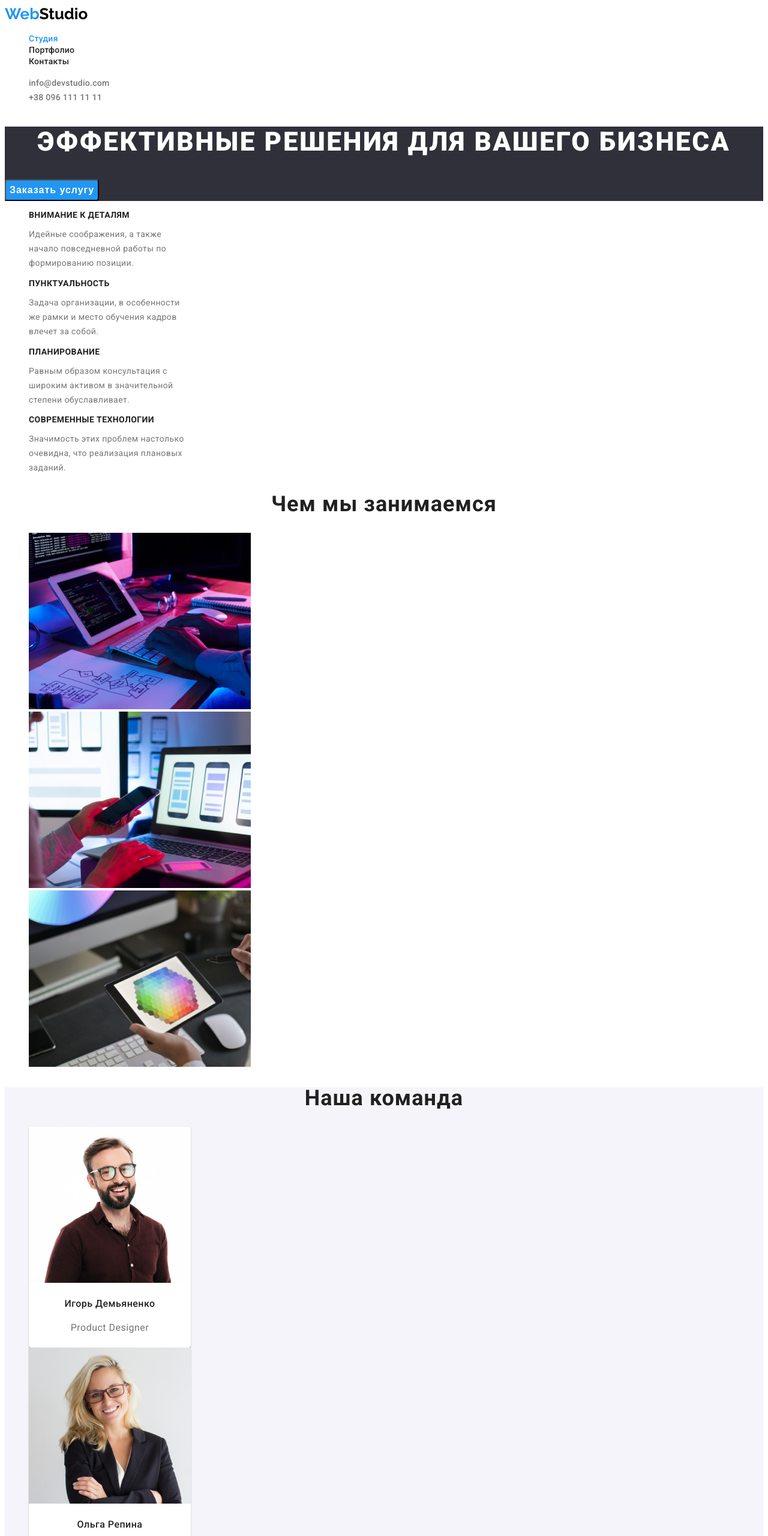
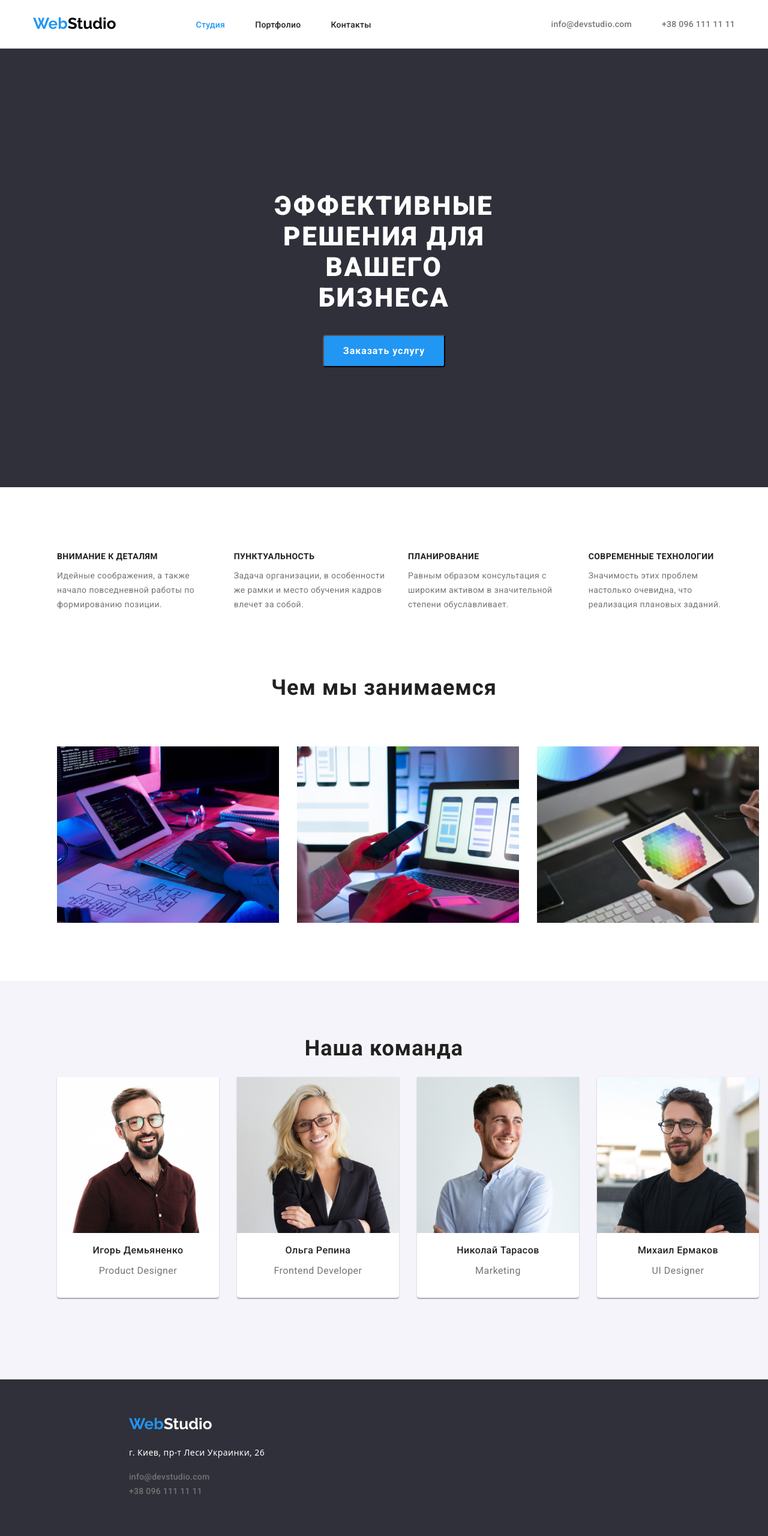
Before and after one commit to ruchey34/goit-markup-hw-03, a plain HTML site: page index.html in a window 1280 px wide. Shown: the top 2560 px of the page at 60% size. Drawn offline with nearby package versions, Linux system fonts and the light colour scheme.

Commit message:
update styles

```diff
--- a/css/styles.css
+++ b/css/styles.css
@@ -7,6 +7,15 @@
     --team-bg-color: #F5F4FA;
     --animation-button: #188CE8;
     --footer-bg-color: #2F303A;
+    --border-color: #eeeeee;
+}
+html {
+    box-sizing: border-box;
+}
+*,
+*::before,
+*::after {
+    box-sizing: inherit;
 }
 body {
     color: var(--main-text-color);
@@ -19,46 +28,86 @@ a{
 ul{
     list-style-type: none;
 }
+.container{
+    width: 1200px;
+    margin-left: auto;
+    margin-right: auto;
+    padding-left: 15px;
+    padding-right: 15px;
+}
+.header{
+    border-bottom: 1px solid rgba(236, 236, 236, 1);
+}
+.header-container{
+    display: flex;
+    align-items: center;
+    height: 80px;
+}
 .logo {
+    display: inline-flex;
     color:var(--logo-color);
     font-family: 'Raleway';
     font-style: normal;
     font-weight: 700;
     font-size: 26px;
 }
-.logo-reverse{
-    color: var(--header-bg-color);
-}
+
 .logo-beginning {
     color: var(--animation-color);
 }
 .header-link {
+    font-family: 'Roboto';
     color: var(--header-color);
     font-weight: 500;
     font-size: 14px;
     line-height: 1.1;
     letter-spacing: 0.02em;
 }
+
 .header-link:hover {
     color: var(--animation-color);
 }
 .link-active{
     color: var(--animation-color);
 }
+.header-list{
+    display: inline-flex;
+    margin-left: 93px;
+}
+.header-list-item:not(:last-child){
+    margin-right: 50px;
+}
+.header-address{
+    display: inline-flex;
+    margin-left: auto;
+}
+.header-address-item:not(:last-child){
+    margin-right: 50px;
+}
 .address-link{
+    font-family: 'Roboto';
     color: var(--main-text-color);
     font-weight: 500;
     font-size: 14px;
     line-height: 1;
     letter-spacing: 0.02em;
 }
+
 .address-link:hover{
     color: var(--animation-color);
 }
 .hero{
     background-color: var(--footer-bg-color);
+    padding-top: 200px;
+    padding-bottom: 200px;
+}
+.hero-container{
+    display: flex;
+    flex-direction: column;
+    align-items: center;
 }
 .hero-text{
+    font-family: 'Roboto';
     color: var(--header-bg-color);
     font-weight: 900;
     font-size: 44px;
@@ -66,8 +115,11 @@ ul{
     text-align: center;
     letter-spacing: 0.06em;
     text-transform: uppercase;
+    margin-left: 452px;
+    margin-right: 452px;
 }
 .hero-btn{
+    font-family: 'Roboto';
     background-color: var(--animation-color);
     color: var(--header-bg-color);
 
@@ -80,13 +132,17 @@ ul{
     line-height: 1.88;
     text-align: center;
     letter-spacing: 0.06em;
-    display: flex;
-    align-items: center;
+    display: inline-block;
+    min-width: 200px;
+    padding: 10px 32px;
+    margin-left: auto;
+    margin-right: auto;
 }
 .hero-btn:hover{
    background-color: var(--animation-button);
 }
 .benefits-header{
+    font-family: 'Roboto';
     color: var(--header-color);
     font-weight: 700;
     font-size: 14px;
@@ -94,10 +150,16 @@ ul{
     letter-spacing: 0.03em;
     text-transform: uppercase;
 }
-.benefits-item{
-    width: 270px;
+.benefits-list{
+    display: flex;
+    margin-top: 94px;
+    margin-bottom: 94px;
+}
+.benefits-item:not(:last-child){
+    margin-right: 30px;
 }
 .benefits-text{
+    font-family: 'Roboto';
     color: var(--main-text-color);
     font-style: normal;
     font-weight: 400;
@@ -105,7 +167,15 @@ ul{
     line-height: 1.71;
     letter-spacing: 0.03em;
 }
+.activities-list{
+    display: flex;
+    margin-bottom: 94px;
+}
+.activities-item:not(:last-child){
+    margin-right: 30px;
+}
 .activities-header{
+    font-family: 'Roboto';
     color: var(--header-color);
     font-style: normal;
     font-weight: 700;
@@ -113,9 +183,18 @@ ul{
     line-height: 1;
     text-align: center;
     letter-spacing: 0.03em;
+    padding-bottom: 50px;
 }
 .team{
     background-color: var(--team-bg-color);
+    padding-bottom: 26.12px;
+}
+.team-list{
+    display: flex;
+    padding-bottom: 94px;
+}
+.team-container:not(:last-child){
+    margin-right: 30px;
 }
 .team-container{
     background-color: var(--header-bg-color);
@@ -126,6 +205,7 @@ ul{
     border-radius: 0px 0px 4px 4px;
 }
 .team-header{
+    font-family: 'Roboto';
     color: var(--header-color);
     font-style: normal;
     font-weight: 700;
@@ -133,8 +213,10 @@ ul{
     line-height: 1;
     text-align: center;
     letter-spacing: 0.03em;
+    padding-top: 94px;
 }
 .team-name{
+    font-family: 'Roboto';
     color: var(--header-color);
     font-style: normal;
     font-weight: 500;
@@ -143,6 +225,7 @@ ul{
     letter-spacing: 0.03em;
 }
 .team-paragraph{
+    font-family: 'Roboto';
     color: var(--main-text-color);
     font-style: normal;
     font-weight: 400;
@@ -152,6 +235,15 @@ ul{
 }
 .footer{
     background-color: var(--footer-bg-color);
+    display: flex;
+    flex-direction: column;
+    padding-top: 60px;
+    padding-bottom: 60px;
+    padding-left: 215px;
+}
+.logo-reverse{
+    color: var(--header-bg-color);
+    margin-bottom: 20px;
 }
 .footer-paragraph{
     color: var(--header-bg-color);
@@ -160,6 +252,10 @@ ul{
     font-size: 14px;
     line-height: 1.71;
     letter-spacing: 0.03em;
+    margin: 0px;
+}
+.address{
+    padding-inline-start:0;
 }
 .address-item{
     color: var(--main-text-color);
@@ -169,7 +265,13 @@ ul{
     line-height: 1.71;
     letter-spacing: 0.03em;
 }
+.portfolio-btns{
+    display: flex;
+    justify-content: center;
+    margin-top: 94px;
+}
 .portfolio-btn{
+    font-family: "Roboto";
     color: var(--header-color);
     background-color: var(--team-bg-color);
     font-style: normal;
@@ -178,6 +280,9 @@ ul{
     line-height: 1.62;
     text-align: center;
     letter-spacing: 0.03em;
+    border-radius: 4px;
+    padding: 6px 22px;
+    margin-bottom: 50px;
     position: relative;
     cursor: pointer;
 }
@@ -185,21 +290,44 @@ ul{
     background-color: var(--animation-button);
     color: var(--header-bg-color);
 }
+.portfolio-btns-item:not(:last-child){
+    padding-right: 8px;
+}
 .btn-active{
     background-color: var(--animation-button);
     color: var(--header-bg-color);
     border-radius: 4px;
 }
+.portfolio-list{
+    display: flex;
+    flex-wrap: wrap;
+    margin-top: calc(-1 * 30px);
+    margin-left: calc(-1 * 30px);
+    padding: 0;
+    margin-bottom: 94px;
+    border: 1px;
+}
 .portfolio-item{
     background-color: var(--header-bg-color);
+    flex-basis: calc(100% / 3 - 30px);
+    margin-top: 30px;
+    margin-left: 30px;
+}
+.portfolio-box{
+    padding: 20px 24px;
+  border-bottom: 1px solid var(--border-color);
+  border-left: 1px solid var(--border-color);
+  border-right: 1px solid var(--border-color);
 }
 .portfolio-header{
     color: var(--header-color);
-    font-style: normal;
-    font-weight: 700;
+    font-family: Roboto, sans-serif;
+    font-weight: bold;
     font-size: 18px;
     line-height: 2;
     letter-spacing: 0.06em;
+    margin-top: 0px;
+    margin-bottom: 4px;
 }
 .portfolio-paragraph{
     color: var(--main-text-color);
--- a/index.html
+++ b/index.html
@@ -8,9 +8,11 @@
     <link rel="preconnect" href="https://fonts.gstatic.com">
     <link href="https://fonts.googleapis.com/css2?family=Raleway:wght@700&family=Roboto:wght@400;500;700;900&display=swap" rel="stylesheet">
     <link rel="stylesheet" href="./css/styles.css">
+    <link rel="stylesheet" href="https://cdnjs.cloudflare.com/ajax/libs/modern-normalize/1.1.0/modern-normalize.min.css" integrity="sha512-wpPYUAdjBVSE4KJnH1VR1HeZfpl1ub8YT/NKx4PuQ5NmX2tKuGu6U/JRp5y+Y8XG2tV+wKQpNHVUX03MfMFn9Q==" crossorigin="anonymous" referrerpolicy="no-referrer" />
 </head>
 <body>
     <header class="header">
+        <div class="container header-container">
             <a href="./index.html" class="logo"><span class="logo-beginning">Web</span>Studio</a>
             <nav class="header-nav">
                 <ul class="header-list">
@@ -25,24 +27,25 @@
                     </li>
                 </ul>
             </nav>
-            <ul class="address">
-                <li class="address-item">
+                <ul class="header-address address">
+                    <li class="header-address-item address-item">
                         <a href="" class="address-link">info@devstudio.com</a>
                     </li>
-                <li class="address-item">
+                    <li class="header-address-item address-item">
                     <a href="" class="address-link">+38 096 111 11 11</a>
                     </li>
             </ul>
+        </div>
     </header>
     <main>
         <section class="hero">
-        <div>
+        <div class="hero-container">
             <h1 class="hero-text">Эффективные решения для вашего бизнеса</h1>
             <button type="button" class="hero-btn">Заказать услугу</button>
         </div>
         </section>
         <section class="benefits">
-        <div>
+        <div class="container">
             <ul class="benefits-list">
                 <li class="benefits-item">
                     <h3 class="benefits-header">Внимание к деталям</h3>
@@ -64,7 +67,7 @@
         </div>
         </section>
         <section class="activities">
-        <div>
+        <div class="container">
             <h2 class="activities-header">Чем мы занимаемся</h2>
             <ul class="activities-list">
                 <li class="activities-item">
@@ -81,26 +84,26 @@
         </section>
         <section class="team">
             <h2 class="team-header">Наша команда</h2>
-            <div>
+            <div class="container">
                 <ul class="team-list">
                     <li class="team-container">
                         <img src="./images/team/box1.jpg" alt="Игорь Демьяненко" width="270" height="260" class="team-img">
-                        <h4 class="team-name">Игорь Демьяненко</h4>
+                        <h3 class="team-name">Игорь Демьяненко</h3>
                         <p class="team-paragraph">Product Designer</p>
                     </li>
                     <li class="team-container">
                         <img src="./images/team/box2.jpg" alt="Ольга Репина" width="270" height="260" class="team-img">
-                        <h4 class="team-name">Ольга Репина</h4>
+                        <h3 class="team-name">Ольга Репина</h3>
                         <p class="team-paragraph">Frontend Developer</p>
                     </li>
                     <li class="team-container">
                         <img src="./images/team/box3.jpg" alt="Николай Тарасов" width="270" height="260" class="team-img">
-                        <h4 class="team-name">Николай Тарасов</h4>
+                        <h3 class="team-name">Николай Тарасов</h3>
                         <p class="team-paragraph">Marketing</p>
                     </li>
                     <li class="team-container">
                         <img src="./images/team/box4.jpg" alt="Михаил Ермаков" width="270" height="260" class="team-img">
-                        <h4 class="team-name">Михаил Ермаков</h4>
+                        <h3 class="team-name">Михаил Ермаков</h3>
                         <p class="team-paragraph">UI Designer</p>
                     </li>
                 </ul>
```
Also changed, not shown: portfolio.html (+33 -12 lines). Lines whose indentation alone changed are shown as unchanged.
